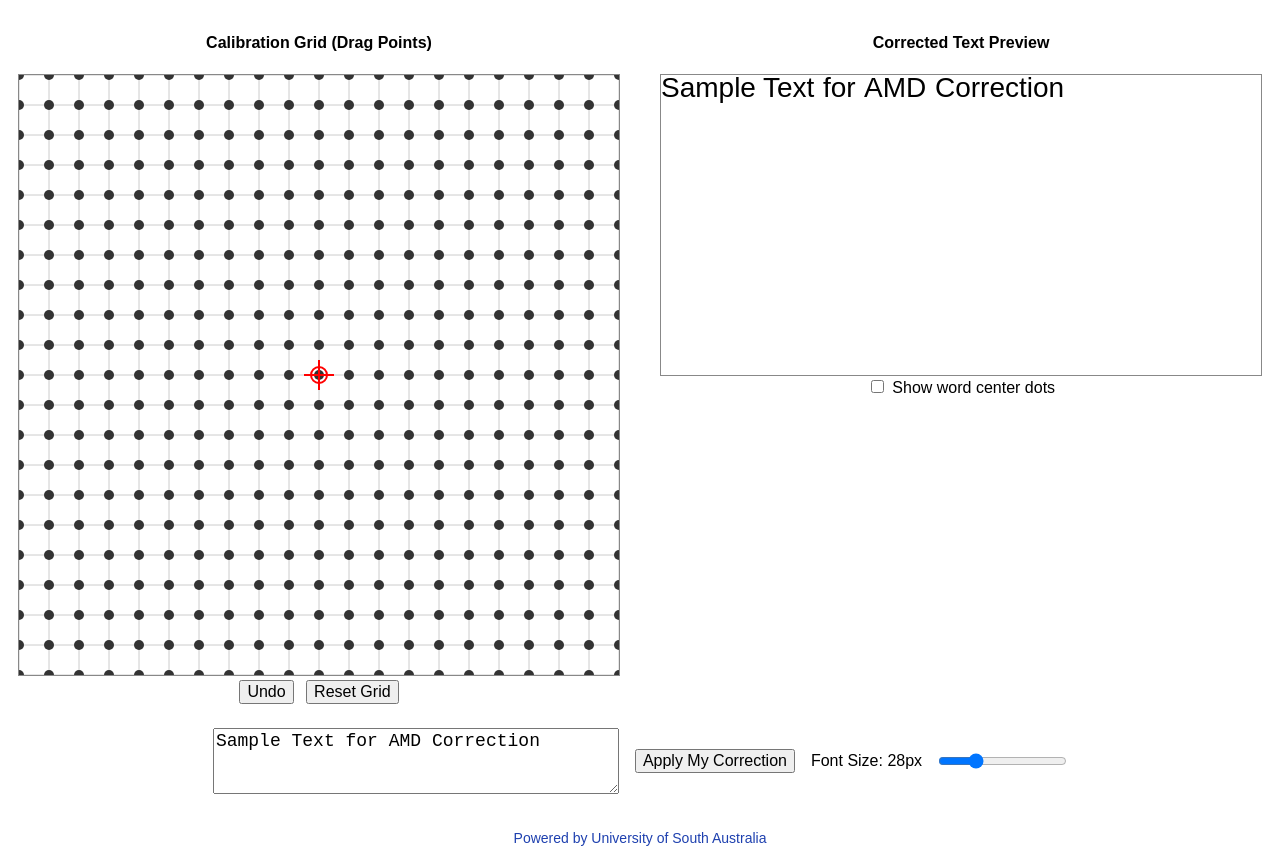
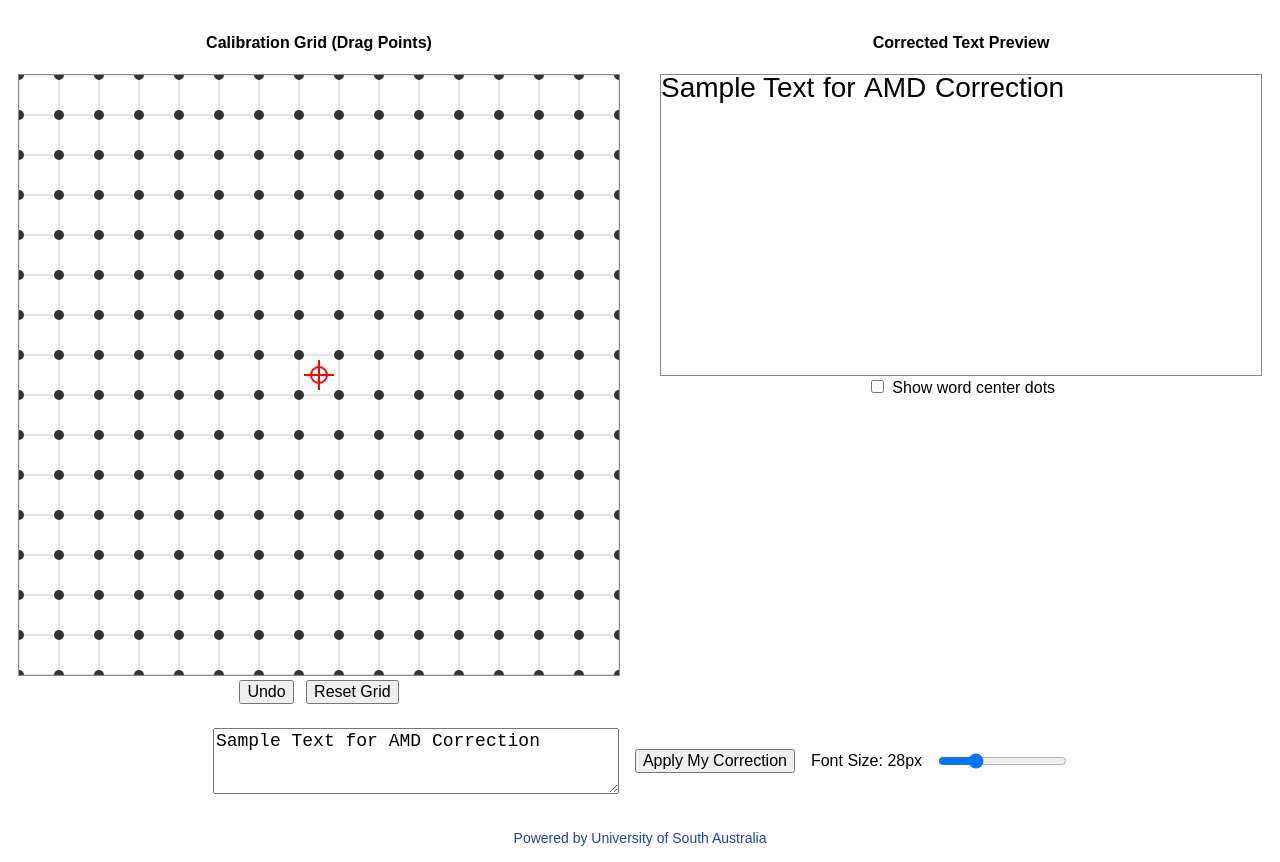
Before and after one commit to AMDfocus/macular-vision-corrector, a plain HTML site: page index.html in a window 1280 px wide. Shown: the part 56-918 px from the top of the page. Drawn offline with Linux system fonts and the light colour scheme.

Commit message:
Reduce calibration grid points

```diff
--- a/index.html
+++ b/index.html
@@ -100,7 +100,8 @@
     });
 
     // Config
-    const COLS = 20, N = COLS + 1, gridSize = 600;
+    // Smaller grid with fewer points while maintaining accuracy
+    const COLS = 15, N = COLS + 1, gridSize = 600;
     const cellW = gridSize / COLS;
     const LINEH = () => parseInt(fontSizeSlider.value) + 4;
 
```
